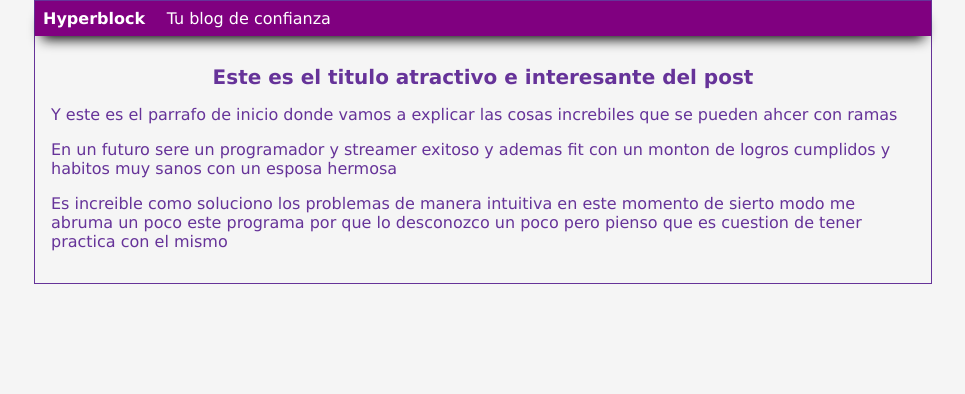
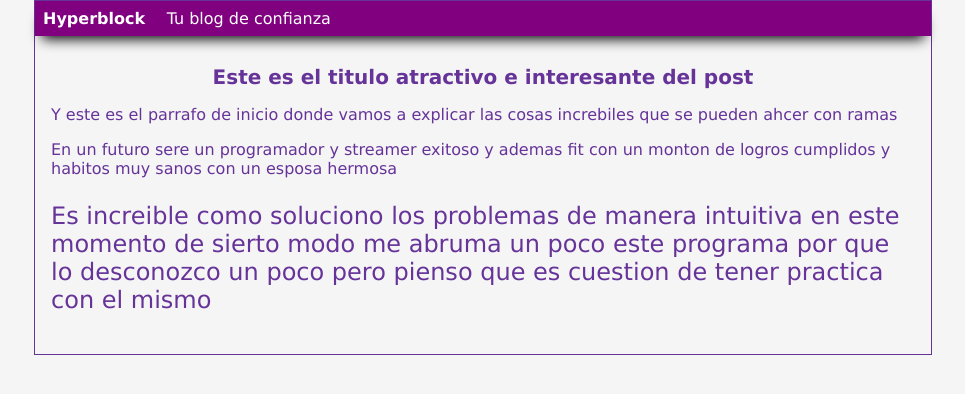
Before and after one commit to Maxiferado/hyperblog, a plain HTML site: page index.html in a window 1280 px wide. Shown: the whole page, without its empty margins (157-1122 px from the left). Drawn offline with Linux system fonts and the light colour scheme.

Commit message:
Merge dream

```diff
--- a/css/style.css
+++ b/css/style.css
@@ -40,3 +40,7 @@ body{
 #post{
     padding: 1em;
 }
+
+#mergeStation{
+    font-size:  24px;
+}
```
Also changed, not shown: index.html (+0 -9 lines).
